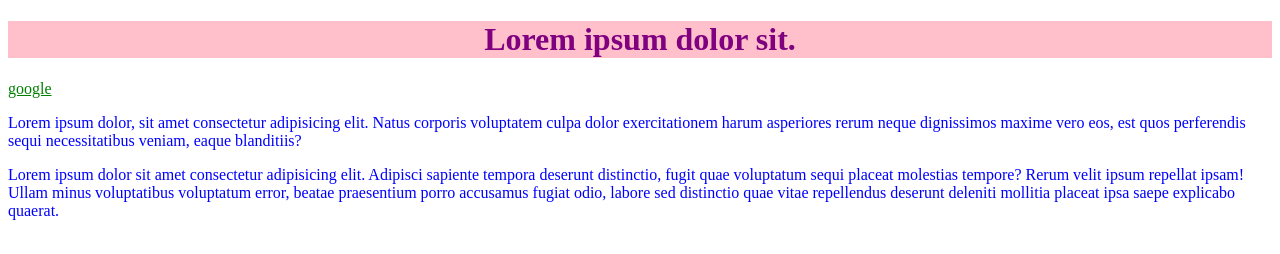
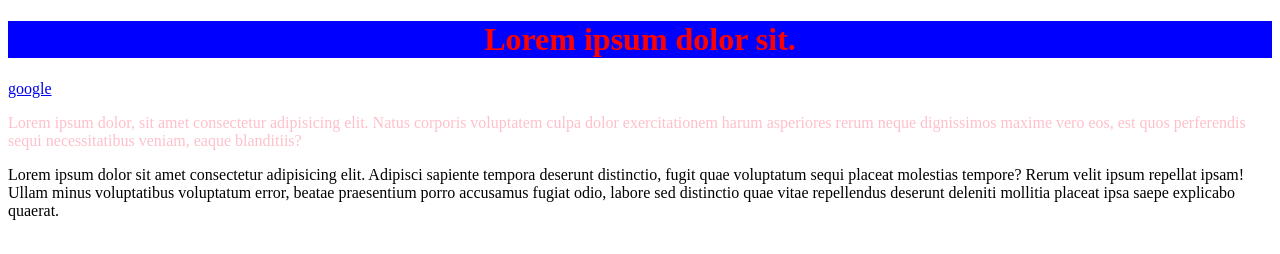
Before and after one commit to biigii/project2jan2023, a plain HTML site: page index.html in a window 1280 px wide. Drawn offline with Linux system fonts and the light colour scheme.

Commit message:
inline styling added

```diff
--- a/index.html
+++ b/index.html
@@ -3,26 +3,11 @@
   <head>
     <meta charset="UTF-8" />
     <title>project 2</title>
-    <style>
-      h1 {
-        color: purple;
-        background-color: pink;
-        text-align: center;
-      }
-
-      p {
-        color: blue;
-      }
-
-      a {
-        color: green;
-      }
-    </style>
   </head>
   <body>
-    <h1>Lorem ipsum dolor sit.</h1>
+    <h1 style="color: red; background-color: blue; text-align: center">Lorem ipsum dolor sit.</h1>
     <a href="https://www.google.com">google</a>
-    <p>Lorem ipsum dolor, sit amet consectetur adipisicing elit. Natus corporis voluptatem culpa dolor exercitationem harum asperiores rerum neque dignissimos maxime vero eos, est quos perferendis sequi necessitatibus veniam, eaque blanditiis?</p>
+    <p style="color: pink">Lorem ipsum dolor, sit amet consectetur adipisicing elit. Natus corporis voluptatem culpa dolor exercitationem harum asperiores rerum neque dignissimos maxime vero eos, est quos perferendis sequi necessitatibus veniam, eaque blanditiis?</p>
     <p>
       Lorem ipsum dolor sit amet consectetur adipisicing elit. Adipisci sapiente tempora deserunt distinctio, fugit quae voluptatum sequi placeat molestias tempore? Rerum velit ipsum repellat ipsam! Ullam minus voluptatibus voluptatum error, beatae praesentium porro accusamus fugiat odio, labore sed
       distinctio quae vitae repellendus deserunt deleniti mollitia placeat ipsa saepe explicabo quaerat.
```
